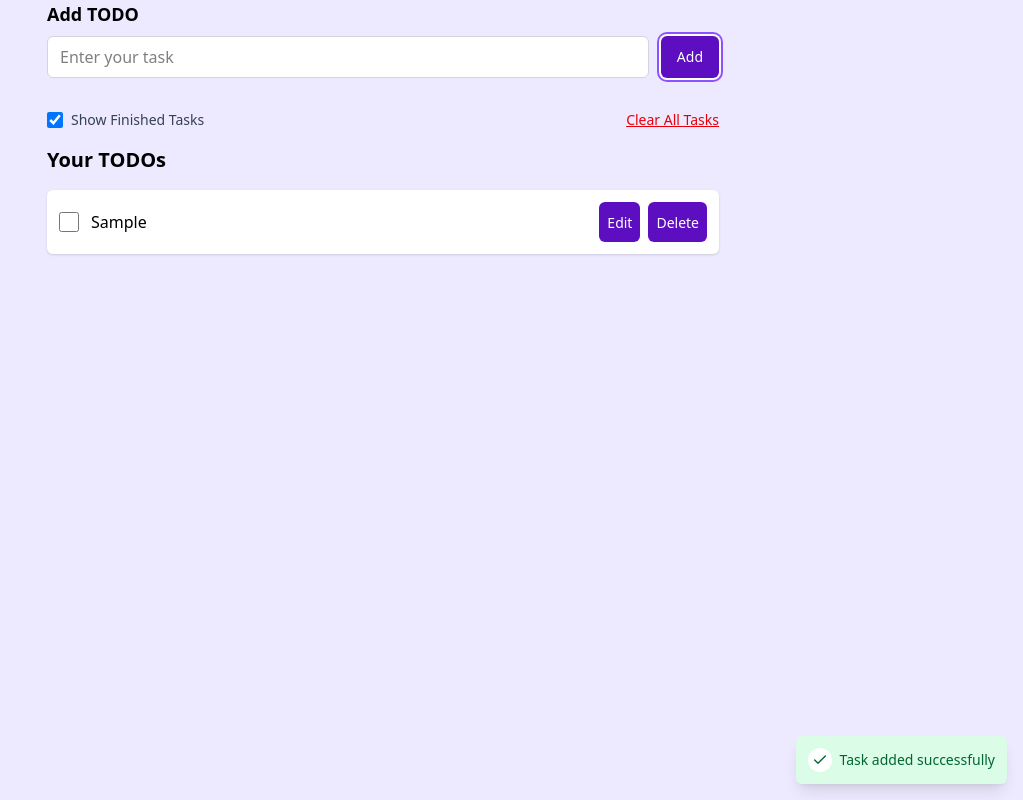
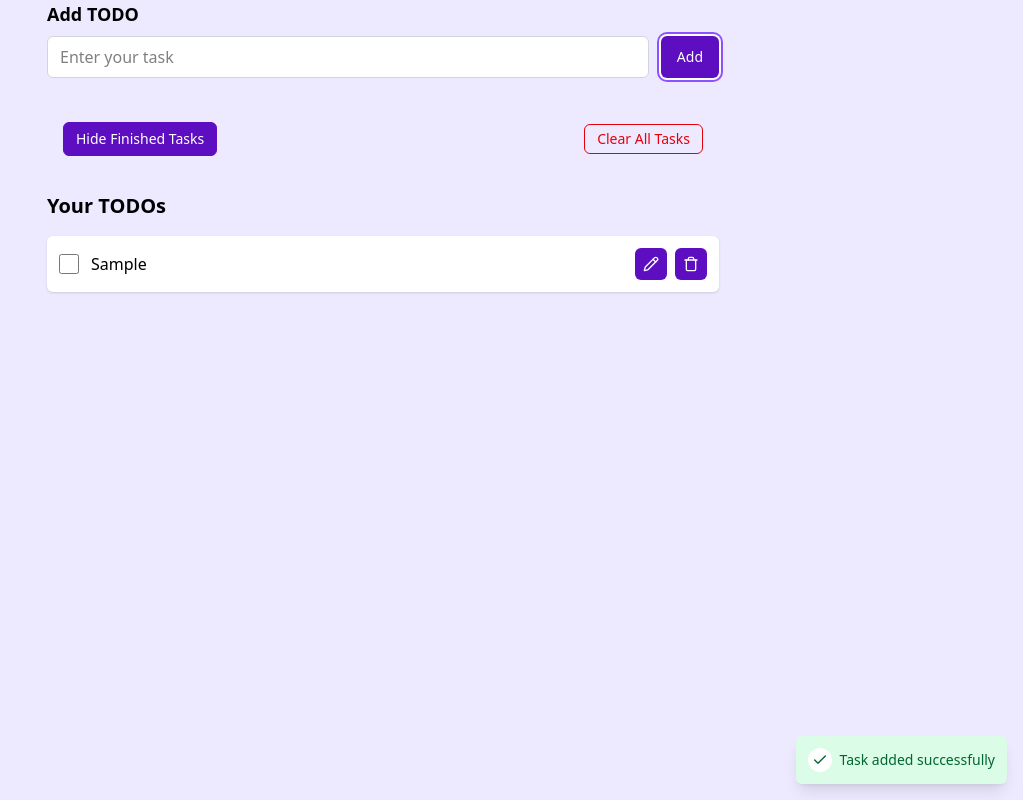
Before and after one commit to Kishalay15/courtseyHarryBhaiya, a React (Vite) app in the folder todo/: page / in a window 1280 px wide. Both pictures are taken after typing "Sample" into the empty fields and a click on the button "Add". Shown: the whole page, without its empty margins (257-1280 px from the left). Built offline with nearby package versions, Linux system fonts and the light colour scheme.

Commit message:
make the finished task a button and implemented inline editing

```diff
--- a/todo/package.json
+++ b/todo/package.json
@@ -15,6 +15,7 @@
     "lucide-react": "^0.507.0",
     "react": "^19.0.0",
     "react-dom": "^19.0.0",
+    "sonner": "^2.0.3",
     "tailwindcss": "^4.1.4",
     "uuid": "^11.1.0"
   },
--- a/todo/src/App.jsx
+++ b/todo/src/App.jsx
@@ -1,6 +1,13 @@
 import { useState, useEffect, useRef } from 'react'
 import { v4 as uuidv4 } from 'uuid'
-import { Edit3, Trash2, PlusCircle, Check, X } from 'lucide-react'
+import {
+  Check,
+  Pencil,
+  PlusCircle,
+  Trash,
+  X,
+  Edit3
+} from "lucide-react"
 import { motion, AnimatePresence } from 'framer-motion'
 
 function App() {
@@ -9,6 +16,7 @@ function App() {
   const [showFinished, setShowFinished] = useState(true)
   const [toast, setToast] = useState({ show: false, message: "", type: "" })
   const [editId, setEditId] = useState(null)
+  const [editingTodos, setEditingTodos] = useState({})
 
   useEffect(() => {
     const savedTodos = JSON.parse(localStorage.getItem("todos")) || []
@@ -29,6 +37,37 @@ function App() {
     return () => clearTimeout(timeout)
   }, [todos])
 
+  const startEdit = (id, currentText) => {
+    setEditingTodos(prev => ({
+      ...prev,
+      [id]: { text: currentText }
+    }))
+  }
+
+  const cancelEdit = (id) => {
+    setEditingTodos(prev => {
+      const updated = { ...prev }
+      delete updated[id]
+      return updated
+    })
+    showToast("Edit cancelled", "info")
+  }
+
+  const saveEdit = (id) => {
+    const newText = editingTodos[id]?.text?.trim()
+    if (!newText) return
+    setTodos(todos.map(item =>
+      item.id === id ? { ...item, todo: newText } : item
+    ))
+    setEditingTodos(prev => {
+      const updated = { ...prev }
+      delete updated[id]
+      return updated
+    })
+    showToast("Task updated successfully", "info")
+  }
+
+
   const showToast = (message, type = "success") => {
     setToast({ show: true, message, type })
     setTimeout(() => {
@@ -36,15 +75,7 @@ function App() {
     }, 3000)
   }
 
-  const handleEdit = (e, id) => {
-    const t = todos.find(i => i.id === id)
-    setTodo(t.todo)
-    setEditId(id)
-    showToast("Task ready for editing", "info")
-  }
-
   const handleDelete = (e, id) => {
-    // setTodos(todos.filter(item => item.id !== id))
     const todoText = todos.find(item => item.id === id)?.todo
     setTodos(todos.filter(item => item.id !== id))
     showToast(`"${todoText.substring(0, 20)}${todoText.length > 20 ? '...' : ''}" deleted`, "error")
@@ -96,6 +127,11 @@ function App() {
     setShowFinished(!showFinished)
   }
 
+  const handleEditKeyDown = (e, id) => {
+    if (e.key === "Enter") saveEdit(id)
+    if (e.key === "Escape") cancelEdit(id)
+  }
+
   const todoVariants = {
     hidden: { opacity: 0, height: 0, marginBottom: 0 },
     visible: { opacity: 1, height: "auto", marginBottom: "0.75rem" },
@@ -134,16 +170,17 @@ function App() {
       </div>
 
       <div className="todos max-w-2xl mx-auto mt-8">
-        <div className="flex flex-col sm:flex-row sm:items-center sm:justify-between gap-3 mt-6 mb-4">
-          <label className="flex items-center gap-2 text-sm font-medium text-gray-700 cursor-pointer select-none">
-            <input
-              onChange={handleShowFinished}
-              type="checkbox"
-              checked={showFinished}
-              className="form-checkbox h-4 w-4 text-violet-800 rounded focus:ring-violet-500"
-            />
-            Show Finished Tasks
-          </label>
+        <div className="flex flex-col sm:flex-row sm:items-center sm:justify-between gap-3 mt-6 mb-6 px-4 py-3 rounded-md">
+          <button
+            onClick={handleShowFinished}
+            className={`flex items-center gap-2 text-sm font-medium px-3 py-1.5 rounded-md border transition-colors
+      ${showFinished
+                ? "bg-violet-800 text-white border-violet-800 hover:bg-violet-700"
+                : "bg-white text-gray-700 border-gray-300 hover:bg-violet-50"}
+    `}
+          >
+            {showFinished ? "Hide Finished Tasks" : "Show Finished Tasks"}
+          </button>
 
           <button
             onClick={() => {
@@ -151,11 +188,12 @@ function App() {
               localStorage.removeItem("todos")
               showToast("All tasks cleared", "info")
             }}
-            className="text-sm text-red-600 underline hover:text-red-800 transition-colors"
+            className="text-sm text-red-600 hover:text-white hover:bg-red-600 border border-red-600 rounded-md px-3 py-1 transition-colors"
           >
             Clear All Tasks
           </button>
         </div>
+
 
         <h2 className='text-xl font-bold pb-4'>Your TODOs</h2>
 
@@ -178,29 +216,60 @@ function App() {
                   className="form-checkbox h-5 w-5 text-violet-800 rounded focus:ring-violet-500 transition-all"
                   aria-label={`Mark "${item.todo}" as ${item.isCompleted ? 'incomplete' : 'complete'}`}
                 />
+                {editingTodos[item.id] ? (
+                  <input
+                    type="text"
+                    value={editingTodos[item.id].text}
+                    onChange={e => setEditingTodos(prev => ({
+                      ...prev,
+                      [item.id]: { text: e.target.value }
+                    }))}
+                    onKeyDown={(e) => handleEditKeyDown(e, item.id)}
+                    className="w-full px-2 py-1 border border-gray-300 rounded focus:outline-none focus:ring-2 focus:ring-violet-500"
+                    autoFocus
+                  />
+                ) : (
                   <div className={`w-full sm:w-auto break-words ${item.isCompleted ? "line-through text-gray-500" : ""}`}>
                     {item.todo}
                   </div>
+                )}
               </div>
               <div className="buttons flex gap-2 mt-2 sm:mt-0">
+                {editingTodos[item.id] ? (
+                  <>
+                    <button
+                      title="Save Task"
+                      onClick={() => saveEdit(item.id)}
+                      className="bg-green-600 hover:bg-green-500 p-2 text-white rounded-md transition-colors"
+                    >
+                      <Check size={16} />
+                    </button>
+                    <button
+                      title="Cancel Edit"
+                      onClick={() => cancelEdit(item.id)}
+                      className="bg-gray-500 hover:bg-gray-400 p-2 text-white rounded-md transition-colors"
+                    >
+                      <X size={16} />
+                    </button>
+                  </>
+                ) : (
+                  <>
                     <button
                       title="Edit Task"
-                  className='bg-violet-800 hover:bg-violet-600 p-2 text-white rounded-md focus:outline-none focus:ring-2 focus:ring-violet-500 focus:ring-offset-2 transition-colors'
-                  onClick={(e) => handleEdit(e, item.id)}
-                  aria-label={`Edit "${item.todo}"`}
+                      onClick={() => startEdit(item.id, item.todo)}
+                      className="bg-violet-800 hover:bg-violet-600 p-2 text-white rounded-md transition-colors"
                     >
-                  <Edit3 size={16} className="sm:hidden" />
-                  <span className="hidden sm:inline text-sm">Edit</span>
+                      <Pencil size={16} />
                     </button>
                     <button
                       title="Delete Task"
-                  className='bg-violet-800 hover:bg-violet-600 p-2 text-white rounded-md focus:outline-none focus:ring-2 focus:ring-violet-500 focus:ring-offset-2 transition-colors'
                       onClick={(e) => handleDelete(e, item.id)}
-                  aria-label={`Delete "${item.todo}"`}
+                      className="bg-violet-800 hover:bg-violet-600 p-2 text-white rounded-md transition-colors"
                     >
-                  <Trash2 size={16} className="sm:hidden" />
-                  <span className="hidden sm:inline text-sm">Delete</span>
+                      <Trash size={16} />
                     </button>
+                  </>
+                )}
               </div>
             </motion.div>
           ))}
```
Also changed, not shown: 2 other files (tests, documents, lock files or other folders). Lines whose indentation alone changed are shown as unchanged.
